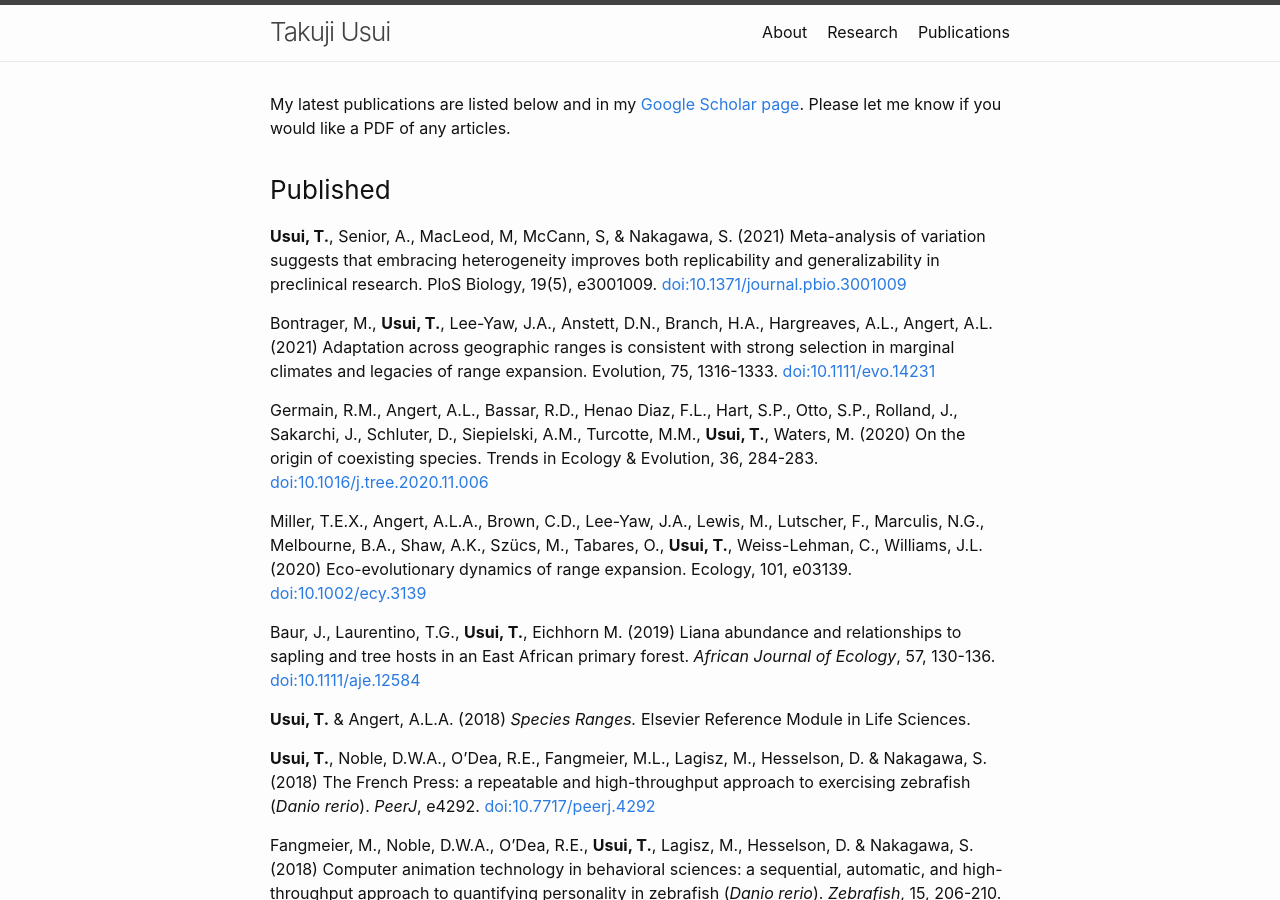
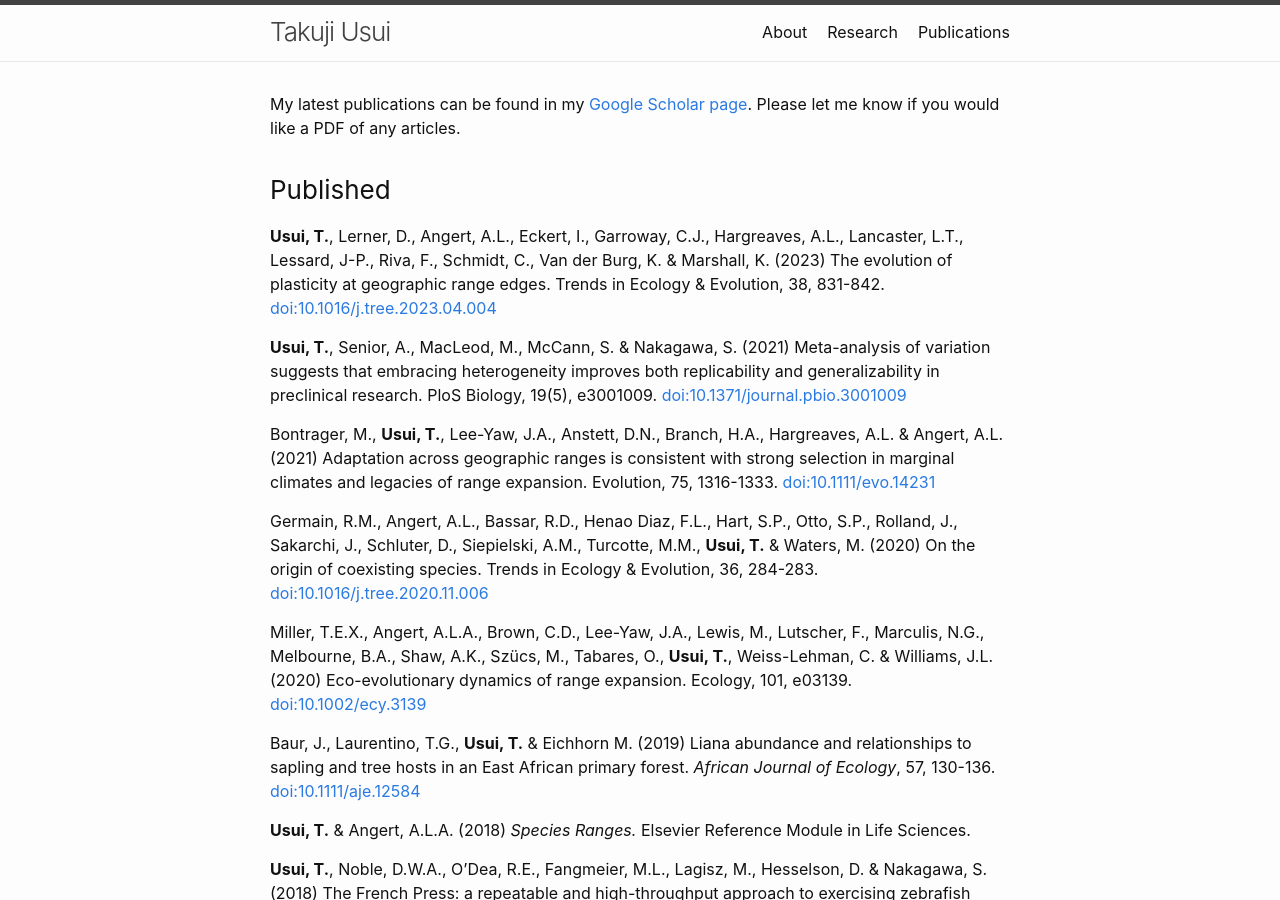
Before and after one commit to takujiusui/takujiusui.github.io, a Jekyll site: the page built from pubs.md, in a window 1280 px wide and 900 px high. Built offline with Jekyll 4.4.1, drawn with Linux system fonts in a browser that asks for light colours.

Commit message:
update pub page

```diff
--- a/pubs.md
+++ b/pubs.md
@@ -4,18 +4,20 @@
 order: 3
 ---
 
-My latest publications are listed below and in my [Google Scholar page](https://scholar.google.ca/citations?user=aGFgshoAAAAJ&hl=en). Please let me know if you would like a PDF of any articles.
+My latest publications can be found in my [Google Scholar page](https://scholar.google.ca/citations?user=aGFgshoAAAAJ&hl=en). Please let me know if you would like a PDF of any articles.
 ### Published
 
-**Usui, T.**, Senior, A., MacLeod, M, McCann, S, & Nakagawa, S. (2021) Meta-analysis of variation suggests that embracing heterogeneity improves both replicability and generalizability in preclinical research. PloS Biology, 19(5), e3001009. [doi:10.1371/journal.pbio.3001009](https://journals.plos.org/plosbiology/article?id=10.1371/journal.pbio.3001009)
+**Usui, T.**, Lerner, D., Angert, A.L., Eckert, I., Garroway, C.J., Hargreaves, A.L., Lancaster, L.T., Lessard, J-P., Riva, F., Schmidt, C., Van der Burg, K. & Marshall, K. (2023) The evolution of plasticity at geographic range edges. Trends in Ecology & Evolution, 38, 831-842. [doi:10.1016/j.tree.2023.04.004](https://www.cell.com/trends/ecology-evolution/fulltext/S0169-5347(23)00084-8)
 
-Bontrager, M., **Usui, T.**, Lee-Yaw, J.A., Anstett, D.N., Branch, H.A., Hargreaves, A.L., Angert, A.L. (2021) Adaptation across geographic ranges is consistent with strong selection in marginal climates and legacies of range expansion. Evolution, 75, 1316-1333. [doi:10.1111/evo.14231](https://onlinelibrary.wiley.com/doi/10.1111/evo.14231)
+**Usui, T.**, Senior, A., MacLeod, M., McCann, S. & Nakagawa, S. (2021) Meta-analysis of variation suggests that embracing heterogeneity improves both replicability and generalizability in preclinical research. PloS Biology, 19(5), e3001009. [doi:10.1371/journal.pbio.3001009](https://journals.plos.org/plosbiology/article?id=10.1371/journal.pbio.3001009)
 
-Germain, R.M., Angert, A.L., Bassar, R.D., Henao Diaz, F.L., Hart, S.P., Otto, S.P., Rolland, J., Sakarchi, J., Schluter, D., Siepielski, A.M., Turcotte, M.M., **Usui, T.**, Waters, M. (2020) On the origin of coexisting species. Trends in Ecology & Evolution, 36, 284-283. [doi:10.1016/j.tree.2020.11.006](https://www.cell.com/trends/ecology-evolution/fulltext/S0169-5347(20)30339-6)
+Bontrager, M., **Usui, T.**, Lee-Yaw, J.A., Anstett, D.N., Branch, H.A., Hargreaves, A.L. & Angert, A.L. (2021) Adaptation across geographic ranges is consistent with strong selection in marginal climates and legacies of range expansion. Evolution, 75, 1316-1333. [doi:10.1111/evo.14231](https://onlinelibrary.wiley.com/doi/10.1111/evo.14231)
 
-Miller, T.E.X., Angert, A.L.A., Brown, C.D., Lee-Yaw, J.A., Lewis, M., Lutscher, F., Marculis, N.G., Melbourne, B.A., Shaw, A.K., Szücs, M., Tabares, O., **Usui, T.**, Weiss-Lehman, C., Williams, J.L. (2020) Eco-evolutionary dynamics of range expansion. Ecology, 101, e03139. [doi:10.1002/ecy.3139](https://esajournals.onlinelibrary.wiley.com/doi/abs/10.1002/ecy.3139)
+Germain, R.M., Angert, A.L., Bassar, R.D., Henao Diaz, F.L., Hart, S.P., Otto, S.P., Rolland, J., Sakarchi, J., Schluter, D., Siepielski, A.M., Turcotte, M.M., **Usui, T.** & Waters, M. (2020) On the origin of coexisting species. Trends in Ecology & Evolution, 36, 284-283. [doi:10.1016/j.tree.2020.11.006](https://www.cell.com/trends/ecology-evolution/fulltext/S0169-5347(20)30339-6)
 
-Baur, J., Laurentino, T.G., **Usui, T.**, Eichhorn M. (2019) Liana abundance and relationships to sapling and tree hosts in an East African primary forest. *African Journal of Ecology*, 57, 130-136. [doi:10.1111/aje.12584](https://onlinelibrary.wiley.com/doi/full/10.1111/aje.12584)
+Miller, T.E.X., Angert, A.L.A., Brown, C.D., Lee-Yaw, J.A., Lewis, M., Lutscher, F., Marculis, N.G., Melbourne, B.A., Shaw, A.K., Szücs, M., Tabares, O., **Usui, T.**, Weiss-Lehman, C. & Williams, J.L. (2020) Eco-evolutionary dynamics of range expansion. Ecology, 101, e03139. [doi:10.1002/ecy.3139](https://esajournals.onlinelibrary.wiley.com/doi/abs/10.1002/ecy.3139)
+
+Baur, J., Laurentino, T.G., **Usui, T.** & Eichhorn M. (2019) Liana abundance and relationships to sapling and tree hosts in an East African primary forest. *African Journal of Ecology*, 57, 130-136. [doi:10.1111/aje.12584](https://onlinelibrary.wiley.com/doi/full/10.1111/aje.12584)
 
 **Usui, T.** & Angert, A.L.A. (2018) *Species Ranges.* Elsevier Reference Module in Life Sciences.
 
```
